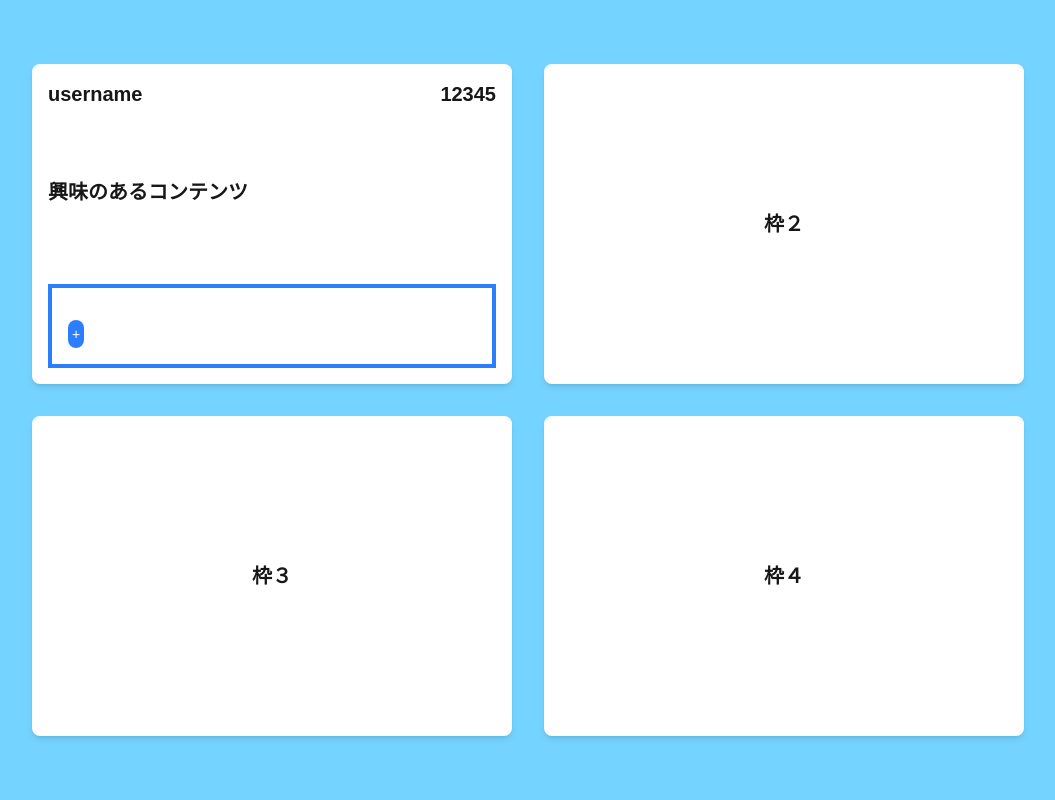
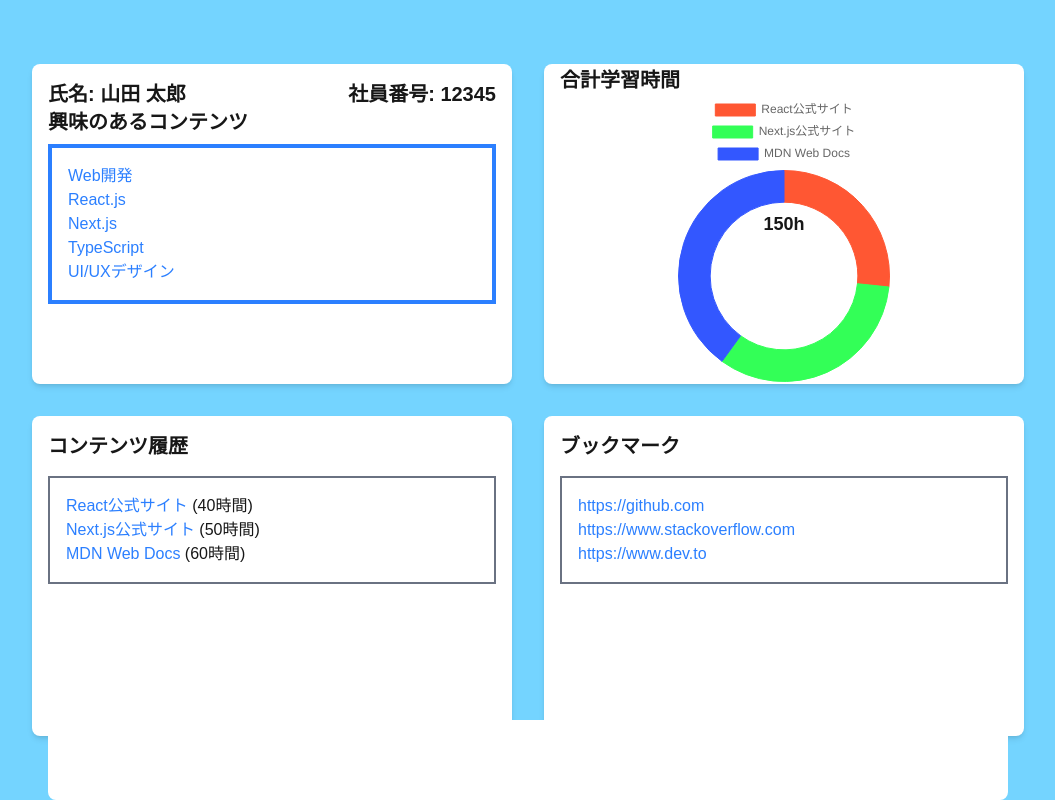
Before and after one commit to sugiharaYutakaa/eLearningApp, a Next.js app in the folder frontend/: page /my-page in a window 1280 px wide. Shown: the whole page, without its empty margins (112-1167 px from the left). Built offline with nearby package versions, Linux system fonts and the light colour scheme.

Commit message:
コンテンツを追加

```diff
--- a/frontend/app/my-page/page.tsx
+++ b/frontend/app/my-page/page.tsx
@@ -1,86 +1,144 @@
-
 "use client";
 import { useState } from "react";
-import Image from "next/image";
+import { Pie } from "react-chartjs-2";
+import { Chart as ChartJS, ArcElement, Tooltip, Legend } from "chart.js";
+
+// Chart.jsの必要なモジュールを登録
+ChartJS.register(ArcElement, Tooltip, Legend);
 
 export default function MyPage() {
-    // 選択されたITスキルや技術を管理するための状態
-    const [skills, setSkills] = useState<string[]>([]);
+    // 仮のユーザーデータ
+    const [userData] = useState({
+        name: "山田 太郎",
+        employeeId: "12345",
+        learningTime: "150時間", // 合計学習時間
+        websiteHistory: [
+            { title: "React公式サイト", url: "https://reactjs.org", timeSpent: 40 }, // 40時間
+            { title: "Next.js公式サイト", url: "https://nextjs.org", timeSpent: 50 }, // 50時間
+            { title: "MDN Web Docs", url: "https://developer.mozilla.org", timeSpent: 60 } // 60時間
+        ],
+        bookmarks: [
+            "https://github.com",
+            "https://www.stackoverflow.com",
+            "https://www.dev.to"
+        ],
+        interestedContents: [
+            "Web開発",
+            "React.js",
+            "Next.js",
+            "TypeScript",
+            "UI/UXデザイン"
+        ]
+    });
 
-    // 追加ボタンがクリックされたときの処理
-    const handleAddSkill = () => {
-        const newSkill = prompt("Enter your IT skill or technology:");
-        if (newSkill) {
-            setSkills([...skills, newSkill]);
-        }
+    // 円グラフに渡すデータを作成
+    const pieData = {
+        labels: userData.websiteHistory.map((site) => site.title),
+        datasets: [
+            {
+                label: '学習時間',
+                data: userData.websiteHistory.map((site) => site.timeSpent),
+                backgroundColor: ['#FF5733', '#33FF57', '#3357FF'], // 各サイトごとの色
+                borderColor: ['#FF5733', '#33FF57', '#3357FF'],
+                borderWidth: 1,
+            },
+        ],
+    };
 
+    // 円グラフのオプション（ドーナツ型にする設定）
+    const pieOptions = {
+        plugins: {
+            tooltip: {
+                callbacks: {
+                    label: (tooltipItem: any) => {
+                        return `${tooltipItem.label}: ${tooltipItem.raw}時間`;
+                    },
+                },
+            },
+        },
+        responsive: true,
+        cutout: '70%', // ドーナツの内径のサイズを調整
     };
-    // スキルを削除する関数
-    const handleRemoveSkill = (index: number) => {
-        setSkills((prevSkills) => prevSkills.filter((_, i) => i !== index));
-    };
+
+    // 合計学習時間を計算
+    const totalLearningTime = userData.websiteHistory.reduce((total, site) => total + site.timeSpent, 0);
 
     return (
         <div className="min-h-screen bg-sky-300 flex items-center justify-center">
             <div className="grid grid-cols-2 gap-8">
-                {/* 枠1 */}
-                <div className="w-[480px] h-[320px] bg-white rounded-lg shadow-md flex flex-col items-start justify-between p-4">
+                {/* 左上 */}
+                <div className="w-[480px] h-[320px] bg-white rounded-lg shadow-md flex flex-col items-start justify-start p-4">
                     <div className="flex justify-between w-full text-xl font-bold">
-                        <span>
-                            username
-                        </span>
-                        <span>
-                            12345
-                        </span>
+                        <span>氏名: {userData.name}</span>
+                        <span>社員番号: {userData.employeeId}</span>
                     </div>
                     <div className="text-xl font-bold">興味のあるコンテンツ</div>
                     <div className="mt-2 w-full border-4 border-blue-500 bg-white p-4">
-                        {/* 追加ボタン */}
-                        <button
-                            className="bg-blue-500 text-white p-1 rounded-full mt-4 flex items-center justify-center text-sm"
-                            onClick={handleAddSkill}
-                        >
-                            <span>+</span>
-                        </button>
-
-
-                        {/* 選択されたスキルを表示 */}
-                        {skills.length > 0 && (
-                            <div className="mt-4">
-
-                                <ul className="grid grid-cols-4 gap-2  pl-5">
-                                    {skills.map((skill, index) => (
-                                        <li key={index} className="text-lg">{skill}
-                                            {/* 削除ボタン */}
-                                            <button
-                                                className="bg-red-500 text-white ml-2"
-                                                onClick={() => handleRemoveSkill(index)}
-                                            >
-                                                -
-                                            </button>
-                                        </li>
-                                    ))}
-                                </ul>
-                            </div>
-                        )}
-
+                        <ul>
+                            {userData.interestedContents.map((content, index) => (
+                                <li key={index} className="text-blue-500">{content}</li>
+                            ))}
+                        </ul>
                     </div>
                 </div>
 
-                {/* 枠2 */}
-                <div className="w-[480px] h-[320px] bg-white rounded-lg shadow-md flex items-center justify-center text-xl font-bold">
-                    枠２
+                {/* 右上 */}
+                <div className="w-[480px] h-[320px] bg-white rounded-lg shadow-md flex flex-col items-center justify-center p-4 relative">
+                    <div className="flex justify-between w-full text-xl font-bold">
+                        <span>合計学習時間</span>
+                    </div>
+
+                    {/* 合計学習時間の表示（円グラフの上に重ねる） */}
+                    <div className="absolute top-1/2 left-1/2 transform -translate-x-1/2 -translate-y-1/2 text-lg font-bold">
+                        {totalLearningTime}h
+                    </div>
+                    {/* ドーナツ型円グラフを中央に配置 */}
+                    <div className="flex items-center justify-center w-full h-full">
+                        <Pie data={pieData} options={pieOptions} />
+                    </div>
                 </div>
 
-                {/* 枠3 */}
-                <div className="w-[480px] h-[320px] bg-white rounded-lg shadow-md flex items-center justify-center text-xl font-bold">
-                    枠３
+                {/* 左下 */}
+                <div className="w-[480px] h-[320px] bg-white rounded-lg shadow-md flex flex-col items-start justify-start p-4">
+                    <div className="flex justify-between w-full text-xl font-bold">
+                        <span>コンテンツ履歴</span>
+                    </div>
+                    <div className="mt-4 w-full border-2 border-gray-500 p-4">
+                        <ul>
+                            {userData.websiteHistory.map((site, index) => (
+                                <li key={index}>
+                                    <a href={site.url} target="_blank" className="text-blue-500">
+                                        {site.title}
+                                    </a> ({site.timeSpent}時間)
+                                </li>
+                            ))}
+                        </ul>
+                    </div>
                 </div>
 
-                {/* 枠4 */}
-                <div className="w-[480px] h-[320px] bg-white rounded-lg shadow-md flex items-center justify-center text-xl font-bold">
-                    枠４
+                {/* 右下 */}
+                <div className="w-[480px] h-[320px] bg-white rounded-lg shadow-md flex flex-col items-start justify-start p-4">
+                    <div className="flex justify-between w-full text-xl font-bold">
+                        <span>ブックマーク</span>
+                    </div>
+                    <div className="mt-4 w-full border-2 border-gray-500 p-4">
+                        <ul>
+                            {userData.bookmarks.map((url, index) => (
+                                <li key={index}>
+                                    <a href={url} target="_blank" className="text-blue-500">
+                                        {url}
+                                    </a>
+                                </li>
+                            ))}
+                        </ul>
+                    </div>
                 </div>
+
+                {/* 中央下に長方形の枠 */}
+                <div className="absolute bottom-0 left-1/2 transform -translate-x-1/2 w-[960px] h-20 bg-white border-2 border-white rounded-lg mt-4">
+                    {/* 枠の中身を必要に応じて追加 */}
+                </div>
+
             </div>
         </div>
     );
--- a/frontend/package.json
+++ b/frontend/package.json
@@ -10,8 +10,11 @@
   },
   "dependencies": {
     "@reduxjs/toolkit": "^2.7.0",
+    "chart.js": "^4.4.9",
+    "chartjs-plugin-datalabels": "^2.2.0",
     "next": "15.3.1",
     "react": "^19.0.0",
+    "react-chartjs-2": "^5.3.0",
     "react-dom": "^19.0.0",
     "react-redux": "^9.2.0"
   },
```
Also changed, not shown: 1 other file (tests, documents, lock files or other folders).
